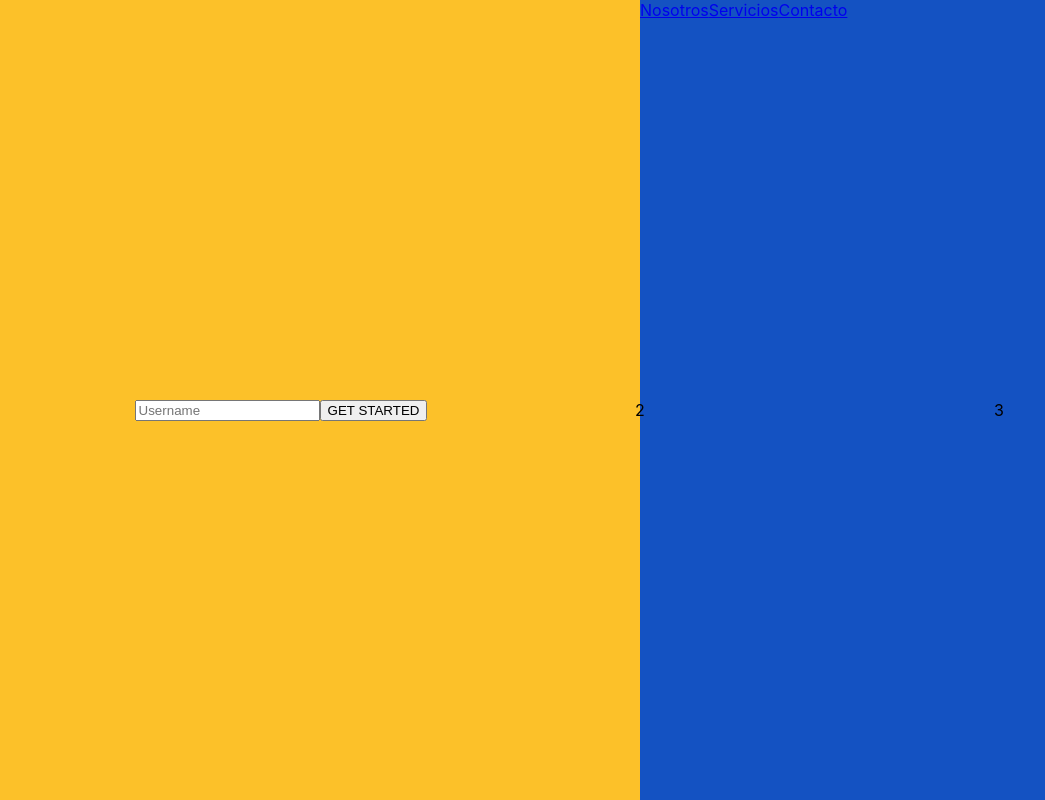
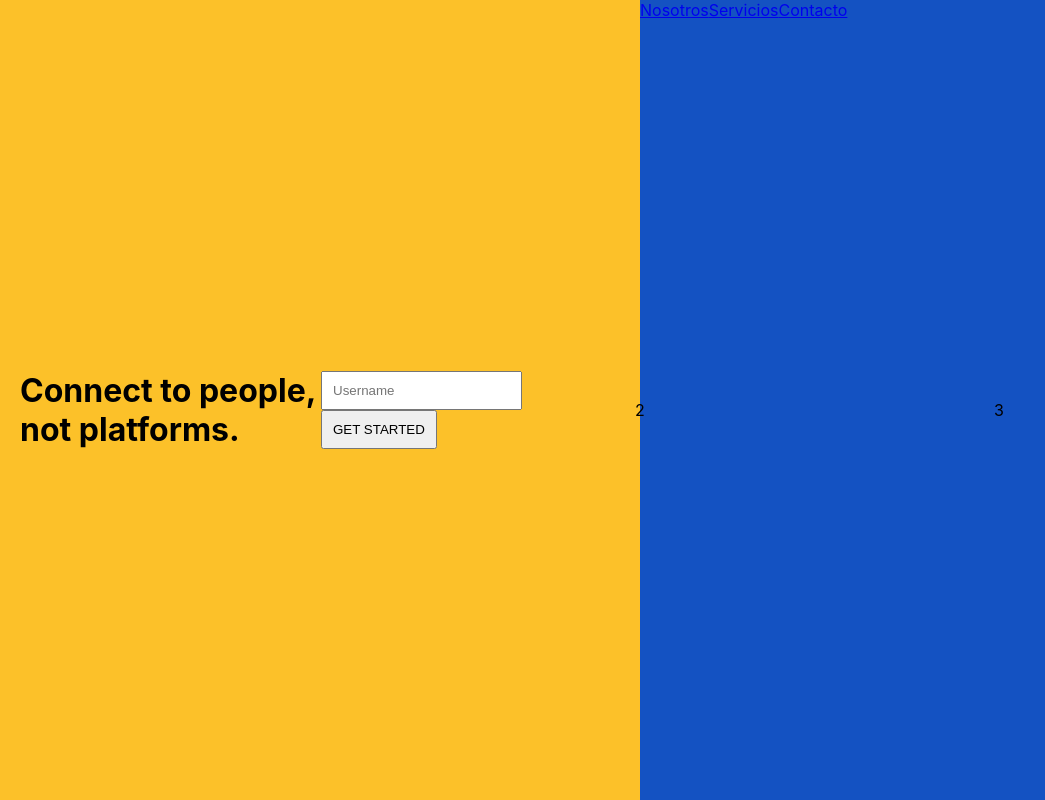
Before and after one commit to SVV42282407/React-Semana2-Clase1, a React (Create React App) app in the folder reto/: page / in a window 1280 px wide. Shown: the whole page, without its empty margins (0-1045 px from the left). Built offline with nearby package versions, Linux system fonts and the light colour scheme.

Commit message:
Maqueta Hackaton

```diff
--- a/reto/src/component/App.js
+++ b/reto/src/component/App.js
@@ -17,7 +17,7 @@ function App() {
             </div>
             <div className="main">
                 <div className="left">
-                    <h1></h1>
+                    <h1>Connect to people, not platforms.</h1><br/>
                     <LoginHackaton/>
                 </div>
                 <div className="center">2</div>
--- a/reto/src/component/functional/loginhackaton/index.css
+++ b/reto/src/component/functional/loginhackaton/index.css
@@ -0,0 +1,9 @@
+.form-control {
+    padding: 10px;
+    margin-right: 20px;
+}
+
+.loginForm {
+    margin-top: 10px;
+    margin-bottom: 10px;
+}
--- a/reto/src/component/functional/loginhackaton/index.js
+++ b/reto/src/component/functional/loginhackaton/index.js
@@ -13,7 +13,7 @@ const LoginHackaton = () => {
             <form name="loginForm" action="." method="POST">
                 <div className="row">
                     <input className="form-control" autoComplete="off" name="username" placeholder="Username" required/>
-                    <button className="submit-button" onClick={(e) => loginSystem(e)}>GET STARTED</button>
+                    <button className="submit-button form-control" onClick={(e) => loginSystem(e)}>GET STARTED</button>
                 </div>
             </form>
         </div>
```
